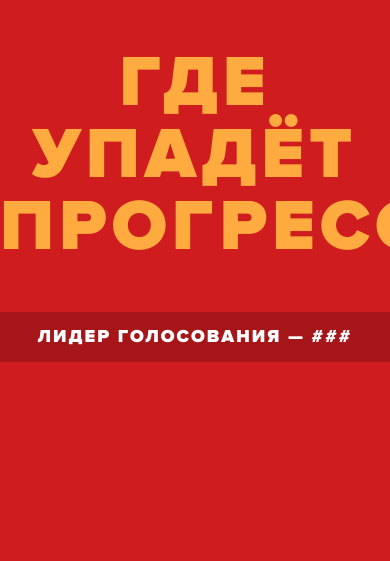
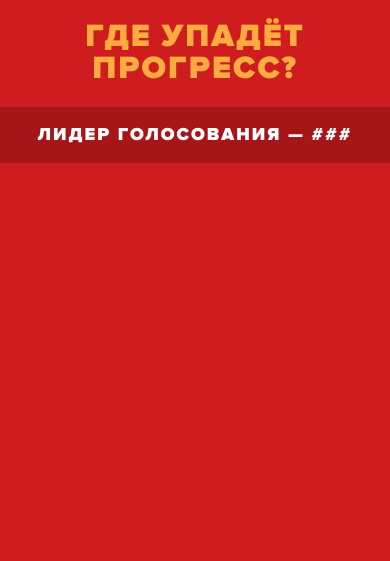
Before and after one commit to khabaroff/regress.su, a PHP site: template templates/base.twig in a window 390 px wide; the page is wider, and only the part inside the window is pictured. Shown: the top 561 px of that part. After the commit the page ends 163 px from the top of that part, so only its background shows below. Run offline with PHP 8.4, Linux system fonts and the light colour scheme; the template is opened without the code that fills it, so the values that code supplies are empty; some libraries are stand-ins or nearby versions.

Commit message:
styles fix

```diff
--- a/static/css/style.css
+++ b/static/css/style.css
@@ -1990,12 +1990,13 @@ h1 {
 h2 {
   text-transform: uppercase;
   font-size: 18px;
+  line-height: 24px;
   text-align: center;
   color: white;
   background-color: #a61618;
   width: 100%;
   letter-spacing: 2px;
-  line-height: 50px;
+  padding: 16px 0;
   margin: 0;
 }
 .main {
@@ -2135,5 +2136,12 @@ p {
             background-size: 70px 44px;
   }
 }
+@media only screen and (max-width: 640px) {
+  h1 {
+    font-size: 32px;
+    letter-spacing: 2px;
+    line-height: 32px;
+  }
+}
 /*# sourceMappingURL=style.css.map */
 /*# sourceMappingURL=style.css.map */
--- a/static/less/style.less
+++ b/static/less/style.less
@@ -30,12 +30,13 @@ h2 {
 
     text-transform: uppercase;
     font-size: 18px;
+  line-height: 24px;
     text-align: center;
     color: white;
     background-color: #a61618;
     width: 100%;
     letter-spacing: 2px;
-    line-height: 50px;
+  padding: 16px 0;
     margin: 0;
 }
 
@@ -131,3 +132,12 @@ p {
         }
     }
 }
+
+@media only screen and (max-width: 640px) {
+  h1 {
+    font-size: 32px;
+    letter-spacing: 2px;
+    line-height: 32px;
+  }
+
+}
--- a/templates/base.twig
+++ b/templates/base.twig
@@ -3,7 +3,7 @@
 <head>
     <meta charset="utf-8" />
     <meta name="viewport" content="width=device-width, initial-scale=1.0" />
-    <title>Куда упадёт прогресс?</title>
+    <title>Где упадёт прогресс?</title>
     <link rel="stylesheet" href="/static/css/style.css" />
     <script src="/static/js/vendor/modernizr.js"></script>
     <script src="/static/js/vendor/jquery.js"></script>
```
Also changed, not shown: 1 other file.
